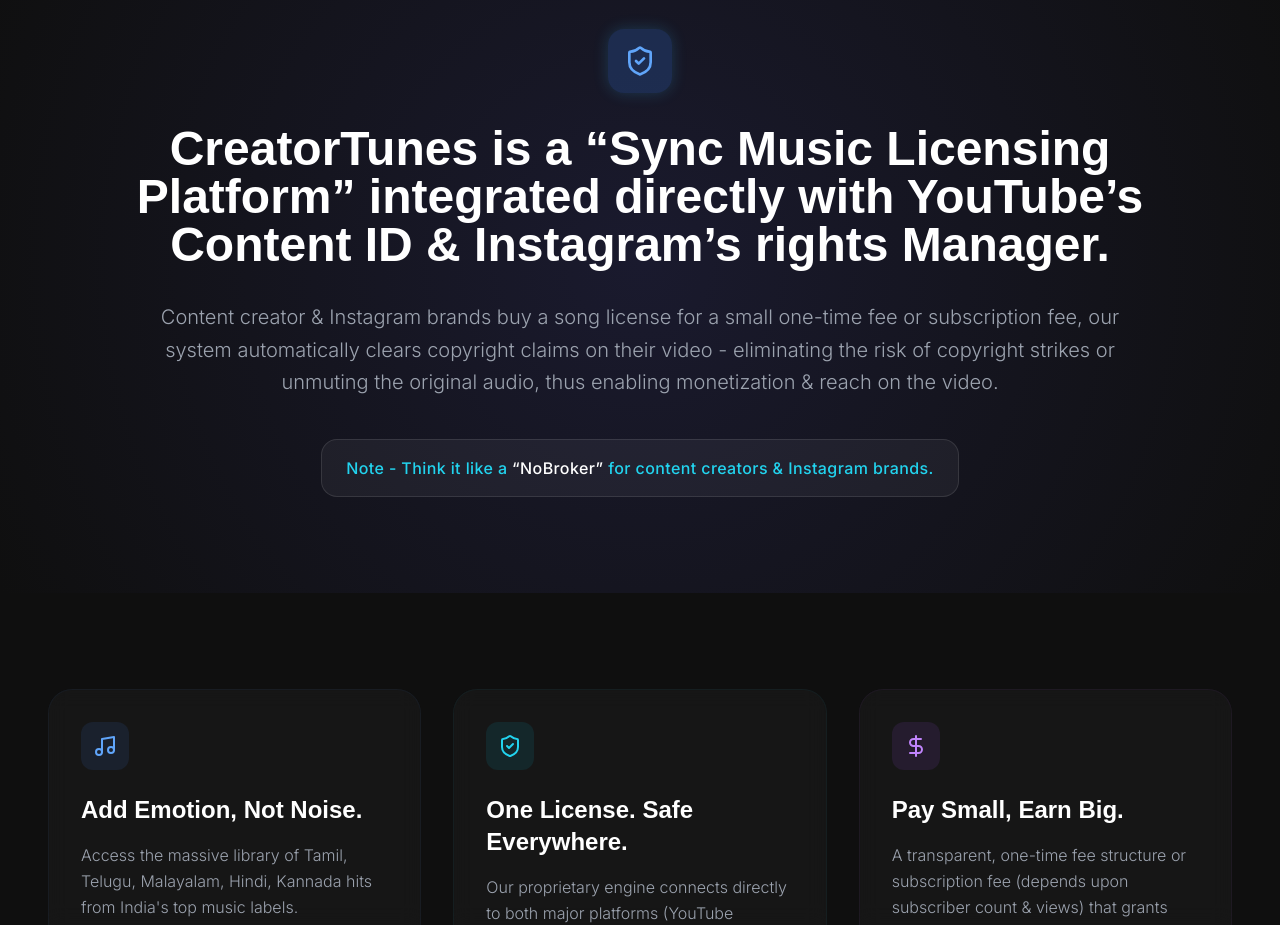
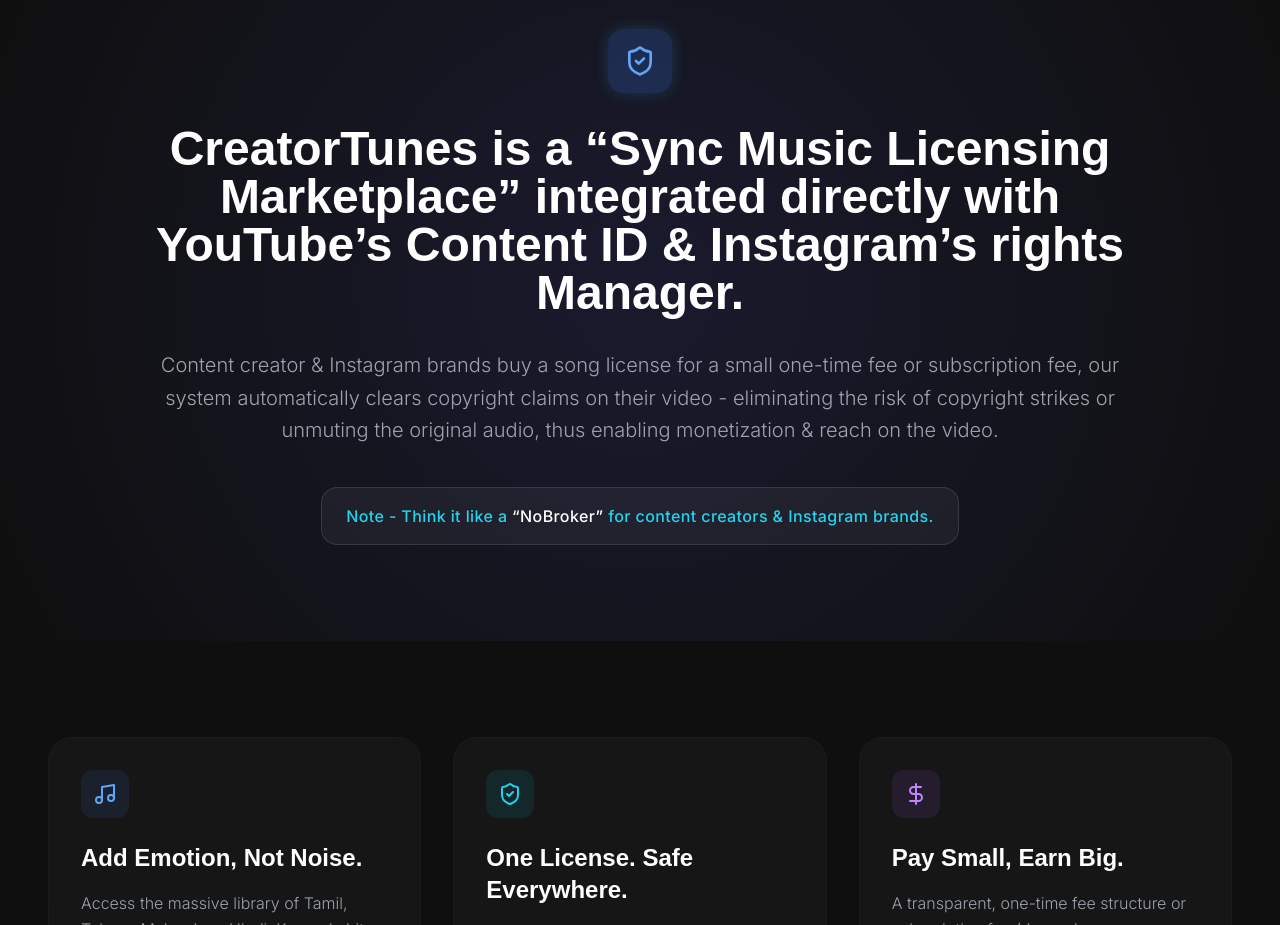
Before and after one commit to Sooryavenkat/PickMyBGM---Landing-Page, a React (Vite) app: page / in a window 1280 px wide. Shown: the part 1820-2745 px from the top of the page. Built offline with nearby package versions, Linux system fonts and the light colour scheme.

Commit message:
changes to content

```diff
--- a/App.tsx
+++ b/App.tsx
@@ -133,7 +133,7 @@
         <ShieldCheck size={32} />
       </div>
       <h2 className="text-3xl md:text-5xl font-bold text-white mb-8 leading-tight">
-        CreatorTunes is a “Sync Music Licensing Platform” integrated directly with YouTube’s Content ID & Instagram’s rights Manager.
+        CreatorTunes is a “Sync Music Licensing Marketplace” integrated directly with YouTube’s Content ID & Instagram’s rights Manager.
       </h2>
       <p className="text-xl text-gray-400 mb-10 leading-relaxed font-light">
         Content creator & Instagram brands buy a song license for a small one-time fee or subscription fee, our system automatically clears copyright claims on their video - eliminating the risk of copyright strikes or unmuting the original audio, thus enabling monetization & reach on the video.
```
